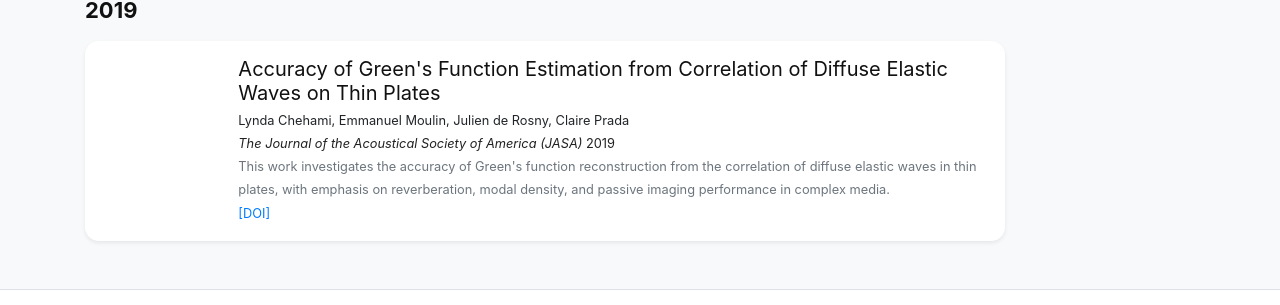
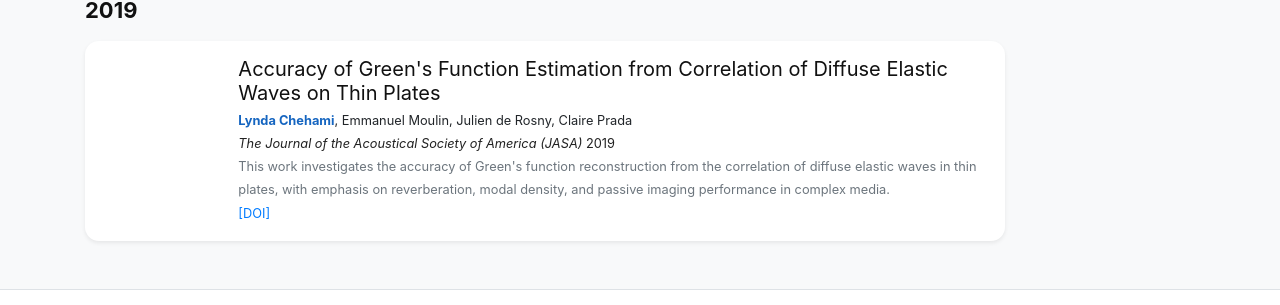
Before and after one commit to lchehami/lchehami.github.io, a Jekyll site: the page built from publications.html, in a window 1280 px wide. Shown: the part 147-452 px from the top of the page. Built offline with Jekyll 4.4.1, drawn with Linux system fonts in a browser that asks for light colours; nearby versions of some CDN libraries; a style sheet for code colours, icons or effects is not loaded.

Commit message:
Update author_list.html

```diff
--- a/_includes/widgets/author_list.html
+++ b/_includes/widgets/author_list.html
@@ -31,11 +31,13 @@
         {%- assign name = key -%}
     {%- endif -%}
 
-    {%- if info['bold'] == true -%}
-        {%- assign display_name = name | append: mark | prepend: "<strong>" | append: "</strong>" -%}
-    {%- else -%}
-        {%- assign display_name = name | append: mark -%}
-    {%- endif -%}
+   {%- if name contains "Lynda Chehami" or name contains "Lynda CHEHAMI" -%}
+    {%- assign display_name = name | append: mark | prepend: '<strong style="color:#1565c0; font-weight:700;">' | append: "</strong>" -%}
+{%- elsif info['bold'] == true -%}
+    {%- assign display_name = name | append: mark | prepend: "<strong>" | append: "</strong>" -%}
+{%- else -%}
+    {%- assign display_name = name | append: mark -%}
+{%- endif -%}
 
     {%- if info['url'] -%}
         <a class="text-body" target="_blank" href="{{ info['url'] }}">{{ display_name }}</a>{%- if forloop.index < authors.size -%}, {% endif -%}
```
